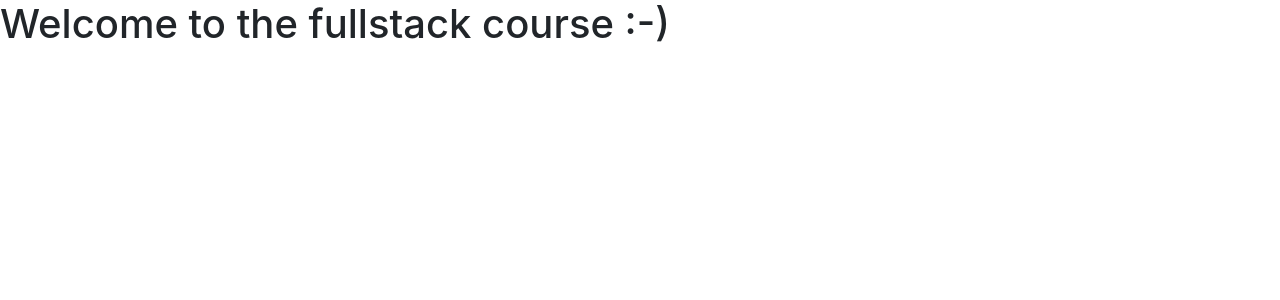
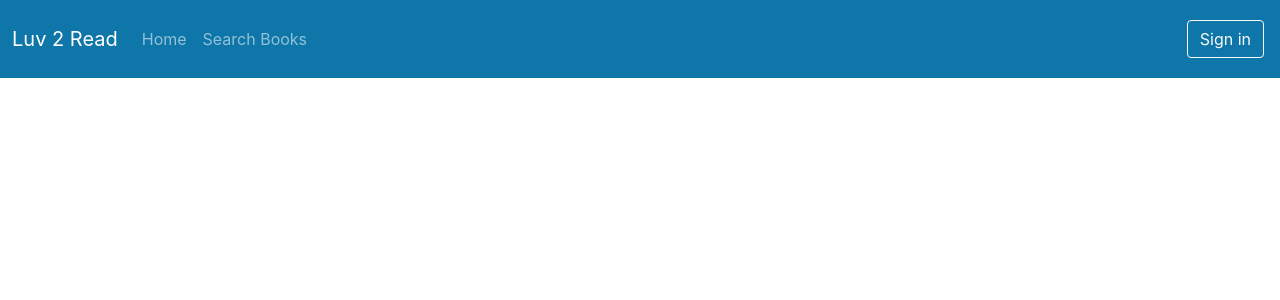
Before and after one commit to Abdelrahmanghoniem/library-app, a React (Create React App) app in the folder 03-frontend/react-library/: page / in a window 1280 px wide. Shown: the top 300 px of the page. Built offline with nearby package versions, Linux system fonts and the light colour scheme.

Commit message:
Navigation Bar Component

```diff
--- a/03-frontend/react-library/src/App.tsx
+++ b/03-frontend/react-library/src/App.tsx
@@ -1,12 +1,8 @@
-import React from 'react';
-import './App.css';
+import "./App.css";
+import { Navbar } from "./layouts/NavbarAndFooter/Navbar";
 
 function App() {
-  return (
-    <div className="App">
-     <h1>Welcome to the fullstack course :-)</h1>
-    </div>
-  );
+  return <Navbar />;
 }
 
 export default App;
--- /dev/null
+++ b/03-frontend/react-library/src/layouts/NavbarAndFooter/Navbar.tsx
@@ -0,0 +1,43 @@
+export const Navbar = () => {
+  return (
+    <nav className="navbar navbar-expand-lg navbar-dark main-color py-3">
+      <div className="container-fluid">
+        <span className="navbar-brand">Luv 2 Read</span>
+        <button
+          className="navbar-toggler"
+          type="button"
+          data-bs-toggle="collapse"
+          data-bs-target="#navbarNavDropdown"
+          aria-controls="navbarNavDropdown"
+          aria-expanded="false"
+          aria-label="Toggle Navigation"
+        >
+          <span className="navbar-toggler-icon"></span>
+        </button>
+        <div className="collapse navbar-collapse" id="navbarNavDropdown">
+          <ul className="navbar-nav">
+            <li className="nav-item">
+              <a className="nav-link" href="#">
+                {" "}
+                Home
+              </a>
+            </li>
+            <li className="nav-item">
+              <a className="nav-link" href="#">
+                {" "}
+                Search Books
+              </a>
+            </li>
+          </ul>
+          <ul className="navbar-nav ms-auto">
+            <li className="nav-item m-1">
+              <a type="button" className="btn btn-outline-light" href="#">
+                Sign in
+              </a>
+            </li>
+          </ul>
+        </div>
+      </div>
+    </nav>
+  );
+};
```
